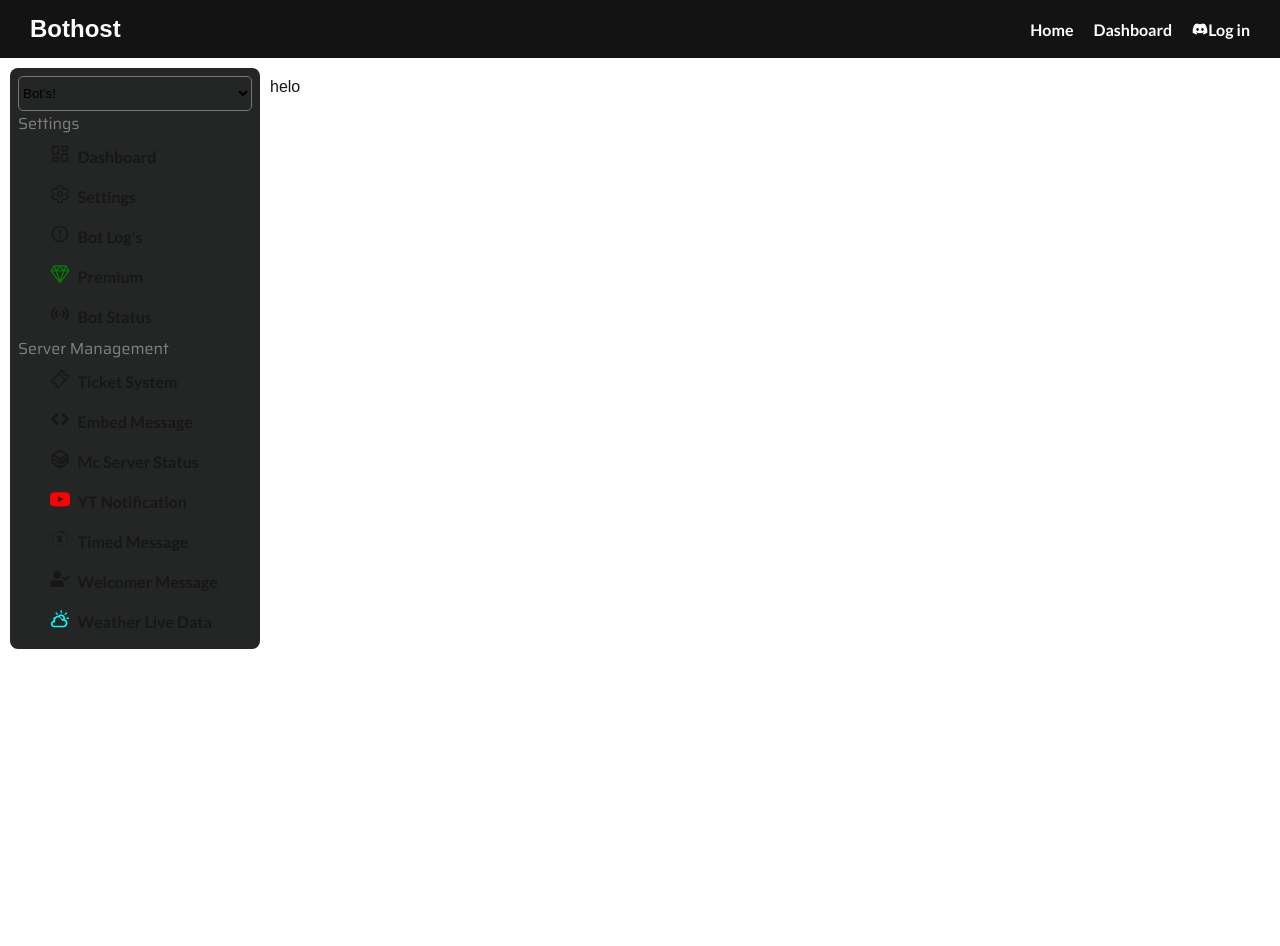
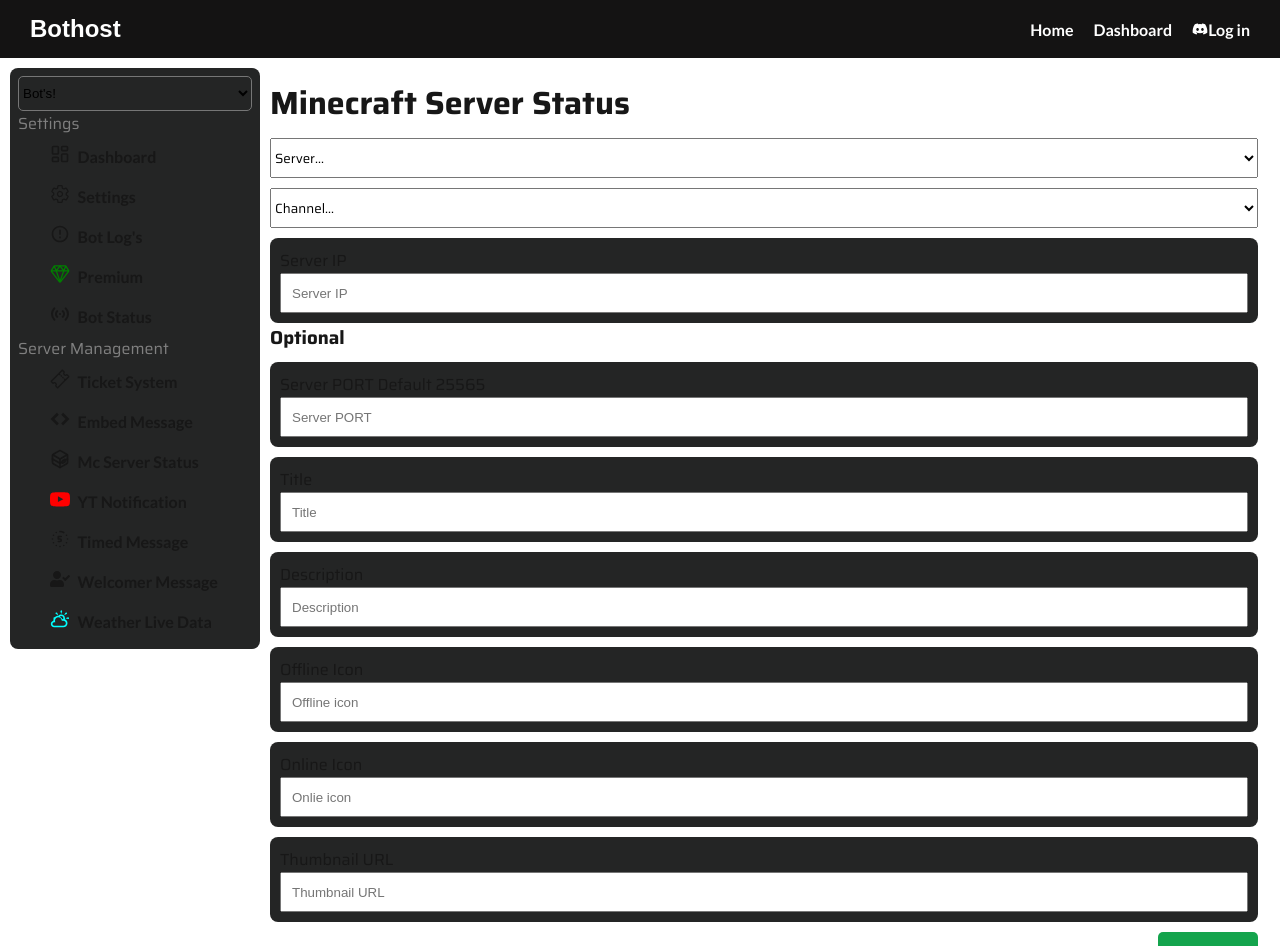
Before and after one commit to nestbothosting/bot-panel, a Next.js app: page /dashboard/mcstatus in a window 1280 px wide. Shown: the top 946 px of the page. Before the commit the page ends 800 px from the top, so only its background shows below. Built offline with nearby package versions, Linux system fonts and the light colour scheme.

Commit message:
create mcstatus page ui

```diff
--- a/app/dashboard/mcstatus/mcstatus.module.css
+++ b/app/dashboard/mcstatus/mcstatus.module.css
@@ -1,5 +1,5 @@
 .mcstatus{
-    width: 100vh;
+    width: 100vw;
     height: auto;
     display: flex;
     padding: 10px;
@@ -7,4 +7,40 @@
 
 .main{
     padding: 10px;
+    width: 80%;
+    font-family: saira;
 }
+
+.select{
+    width: 100%;
+    /* padding: 10px;
+    background-color: rgb(36, 37, 37); */
+    margin-top: 10px;
+}
+
+.select select{
+    width: 100%;
+    height: 40px;
+    font-family: saira;
+}
+
+.text{
+    width: 100%;
+    padding: 10px;
+    background-color: rgb(36, 37, 37);
+    margin-top: 10px;
+    border-radius: 8px;
+}
+
+.text input{
+    width: 100%;
+    height: 40px;
+    padding-left: 10px;
+}
+
+.btn {
+    margin-top: 10px;
+    width: 100%;
+    display: flex;
+    justify-content: flex-end;
+}
--- a/app/dashboard/mcstatus/page.js
+++ b/app/dashboard/mcstatus/page.js
@@ -3,15 +3,71 @@
 import React from 'react'
 import style from './mcstatus.module.css'
 import Cmenu from '@/components/Cmenu/Cmenu'
+import Button from '@/components/Button/Button'
 
 export default function page() {
   return (
-    <div className={ style.mcstatus }>
-      <div className={ style.menu }>
+    <div className={style.mcstatus}>
+      <div className={style.menu}>
         <Cmenu />
       </div>
-      <div className={ style.main }>
-        helo
+      <div className={style.main}>
+        <h1>Minecraft Server Status</h1>
+
+        <div className={style.select}>
+          <select >
+            <option value="none">Server...</option>
+          </select>
+        </div>
+
+        <div className={style.select}>
+          <select >
+            <option value="none">Channel...</option>
+          </select>
+        </div>
+
+        <div className={style.text}>
+          <span>Server IP</span>
+          <input type="text" placeholder='Server IP' />
+        </div>
+
+        <h3>Optional</h3>
+
+        <div className={style.text}>
+          <span>Server PORT  Default 25565</span>
+          <input type="text" placeholder='Server PORT ' />
+        </div>
+
+        <div className={style.text}>
+          <span>Title</span>
+          <input type="text" placeholder='Title' />
+        </div>
+
+        <div className={style.text}>
+          <span>Description</span>
+          <input type="text" placeholder='Description' />
+        </div>
+
+        <div className={style.text}>
+          <span>Offline Icon </span>
+          <input type="text" placeholder='Offline icon' />
+        </div>
+
+        <div className={style.text}>
+          <span>Online Icon </span>
+          <input type="text" placeholder='Onlie icon' />
+        </div>
+
+        <div className={style.text}>
+          <span>Thumbnail URL</span>
+          <input type="text" placeholder='Thumbnail URL' />
+        </div>
+
+        <div className={style.btn}>
+          <span>
+            <Button name='Send' color="blacg" gbcolor="#14A44D" />
+          </span>
+        </div>
       </div>
     </div>
   )
--- a/components/Cmenu/Cmenu.js
+++ b/components/Cmenu/Cmenu.js
@@ -95,7 +95,7 @@
             <TbBrandMinecraft size={20} />
           </div>
           <div className={style.link}>
-            <Link href=''> Mc Server Status</Link>
+            <Link href='/dashboard/mcstatus'> Mc Server Status</Link>
           </div>
         </div>
 
```
